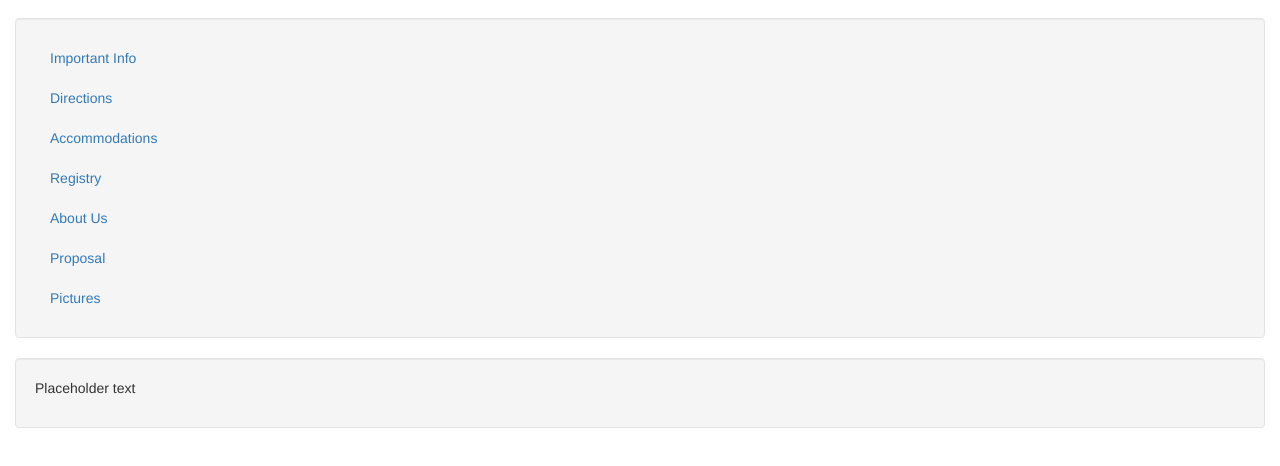
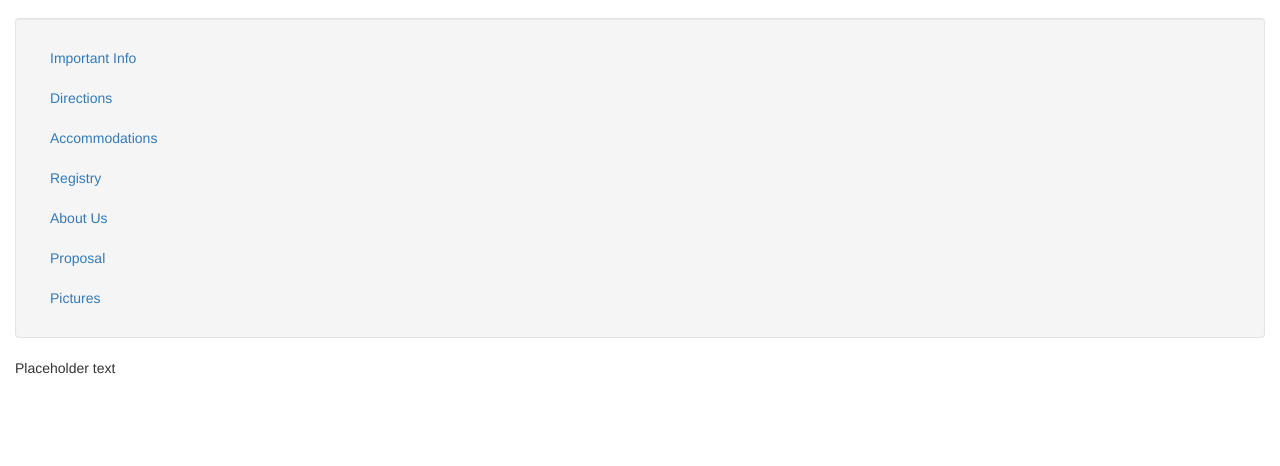
Before and after one commit to khamilton001/Wedding, a plain HTML site: page index.html in a window 1280 px wide. Shown: the part 102-568 px from the top of the page. Drawn offline with nearby package versions, Linux system fonts and the light colour scheme.

Commit message:
Fucking fucks

```diff
--- a/index.html
+++ b/index.html
@@ -42,7 +42,7 @@
 				</li>
 			</ul>
 		</div>
-		<div class="span10 well">
+		<div class="span10">
 			<!-- Site body -->
 			<!--<img src="SouthStreetEnd.jpg">-->
 			<p>Placeholder text</p>
```
